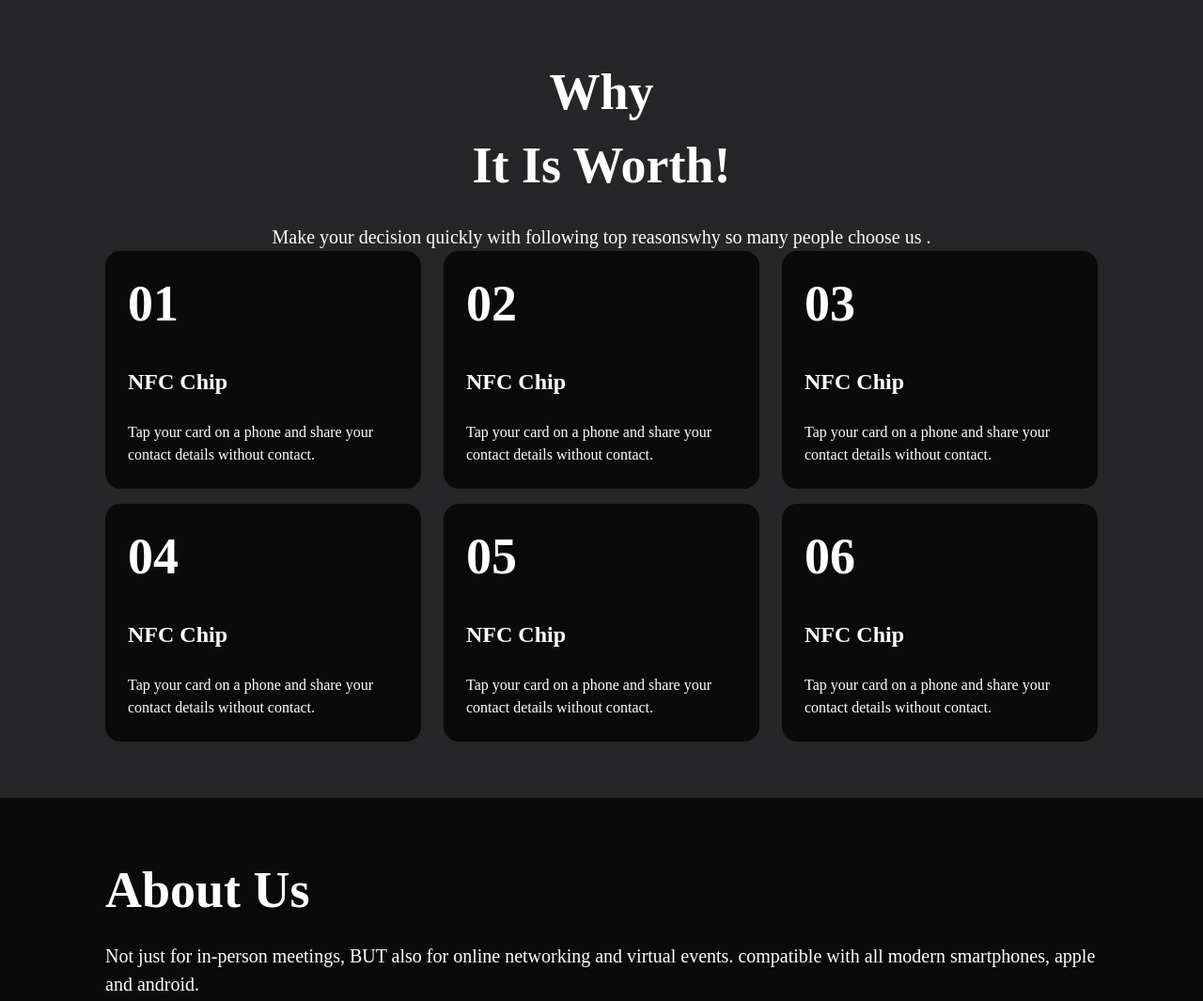
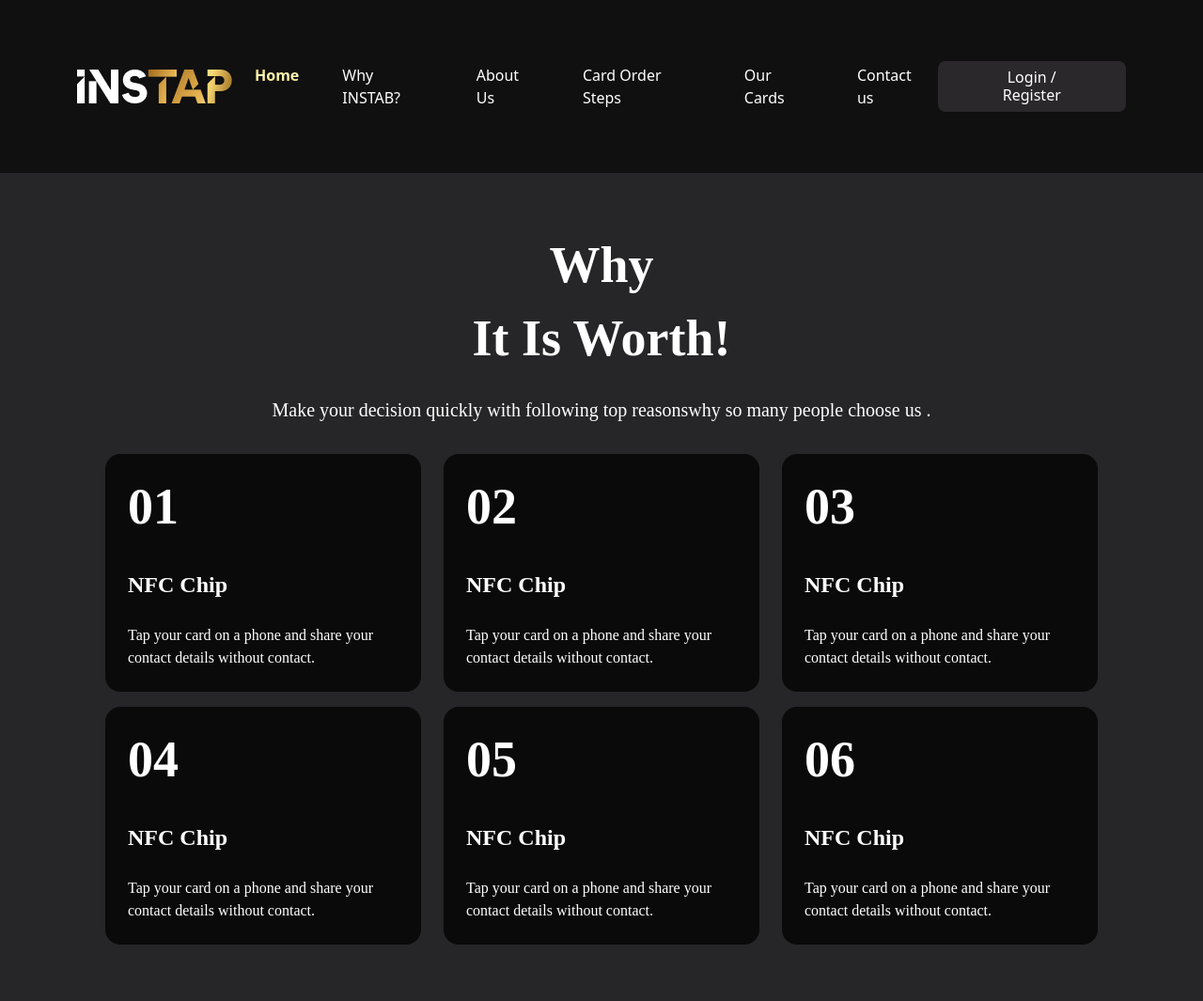
Before and after one commit to MaramMs/instap, a plain HTML site: page index.html in a window 1280 px wide. Shown: the top 1065 px of the page at 94% size. Drawn offline with nearby package versions, Linux system fonts and the light colour scheme.

Commit message:
nav responsive

```diff
--- a/css/style.css
+++ b/css/style.css
@@ -28,22 +28,30 @@ textarea {
   height: 100vh;
 }
 /* nav style */
-nav{
-    padding: 60px 0px;
+.navbar{
+    padding: 60px;
 }
-.nav-items {
-  display: flex;
-  justify-content: space-between;
+
+/* Add custom colors for active li elements */
+.navbar-light .navbar-nav .nav-link.active, .navbar-light .navbar-nav .show>.nav-link{
+    background-image: linear-gradient(#834906,#E5B350,#FFFFBE,#F5D36F,#774300);
+    -webkit-background-clip: text;
+    -webkit-text-fill-color: transparent;
+font-weight: 700;
+
+
+
 }
-.nav-list {
-  display: flex;
-  align-items: center;
-  gap: 30px;
+
+
+.navbar-nav {
+    gap: 30px;
 }
-.nav-items li a {
+.navbar-light .navbar-nav .nav-link{
   color: #fff;
   font-weight: 500;
   font-size: 16px;
+  margin: 0;
 }
 .btn-login-reg {
   background-color: #2a282b;
@@ -209,7 +217,7 @@ height: 469px;
   padding: 60px 100px;
   background-color: #0a0a0a;
 }
-.about-us .container {
+.about-us .container ,.why-instap .container {
   display: flex;
   flex-direction: column;
   gap: 32px;
@@ -472,7 +480,17 @@ footer {
 
 
 @media (max-width: 575.98px) {
-    .why-instap,.about-us,.say-goodbye{
+    .navbar-light .navbar-toggler{
+        background: #262628;
+    }
+    .navbar-brand img{
+        width: 160px;
+        max-width: 100%;
+    }
+    .navbar{
+        padding: 16px 0;
+    }
+    .why-instap,.about-us,.say-goodbye {
         padding:60px 0px;
 
     }
--- a/index.html
+++ b/index.html
@@ -15,37 +15,42 @@
 
 <body>
     <div class="instap">
-        <!-- <nav>
+        <nav class="navbar navbar-expand-lg navbar-light ">
             <div class="container">
-                <div class="nav-items">
-                    <a href="/">
-                        <img src="./images/logo.png" alt="logo" />
-                    </a>
-
-                    <ul class="nav-list">
-                        <li>
-                            <a href="/">Home</a>
+                <a class="navbar-brand" href="/">
+                    <img src="./images/logo.png" alt="logo" />
+                </a>
+                <button class="navbar-toggler" type="button" data-bs-toggle="collapse" data-bs-target="#navbarNav"
+                    aria-controls="navbarNav" aria-expanded="false" aria-label="Toggle navigation">
+                    <span class="navbar-toggler-icon"></span>
+                </button>
+                <div class="collapse navbar-collapse" id="navbarNav">
+                    <ul class="navbar-nav mx-auto">
+                        <li class="nav-item">
+                            <a class="nav-link active" href="/">Home</a>
                         </li>
-                        <li>
-                            <a href="/">Why INSTAB?</a>
+                        <li class="nav-item">
+                            <a class="nav-link" href="/">Why INSTAB?</a>
                         </li>
-                        <li>
-                            <a href="/">About Us</a>
+                        <li class="nav-item">
+                            <a class="nav-link" href="/">About Us</a>
                         </li>
-                        <li>
-                            <a href="/">Card Order Steps</a>
+                        <li class="nav-item">
+                            <a class="nav-link" href="/">Card Order Steps</a>
                         </li>
-                        <li>
-                            <a href="/">Our Cards</a>
+                        <li class="nav-item">
+                            <a class="nav-link" href="/">Our Cards</a>
                         </li>
-                        <li>
-                            <a href="/">Contact us</a>
+                        <li class="nav-item">
+                            <a class="nav-link" href="/">Contact us</a>
                         </li>
                     </ul>
-                    <button class="btn-login-reg">Login / Register</button>
+                    <button class="  btn-login-reg">Login / Register</button>
                 </div>
             </div>
-        </nav> -->
+        </nav>
+
+
         <main>
             <!-- <section class="slider">
                 <div class="slider-content">
```
